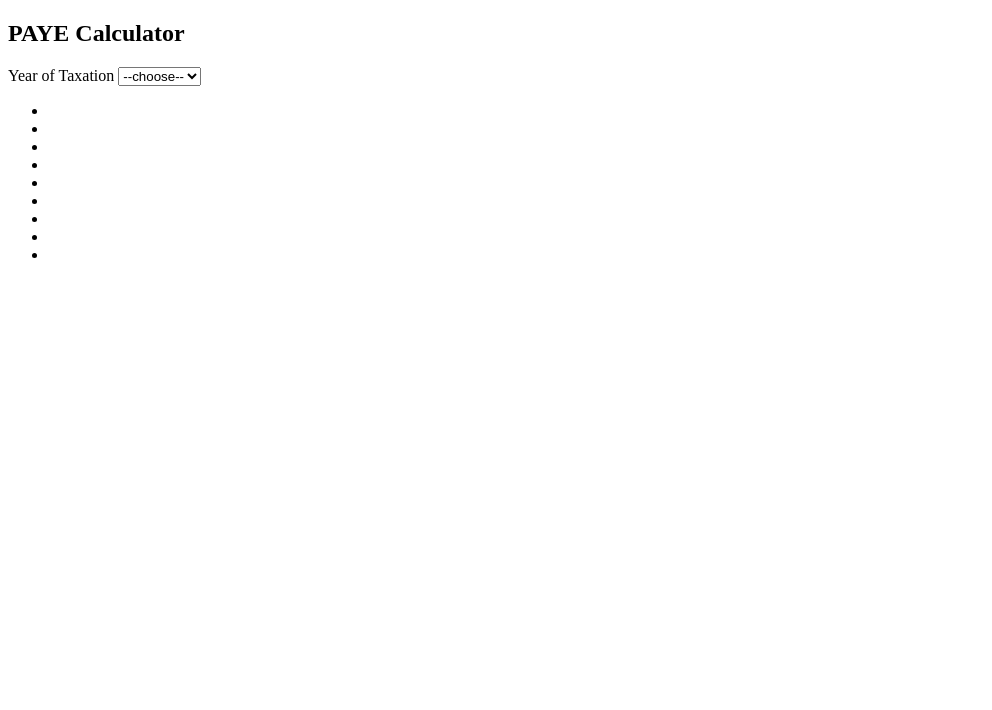
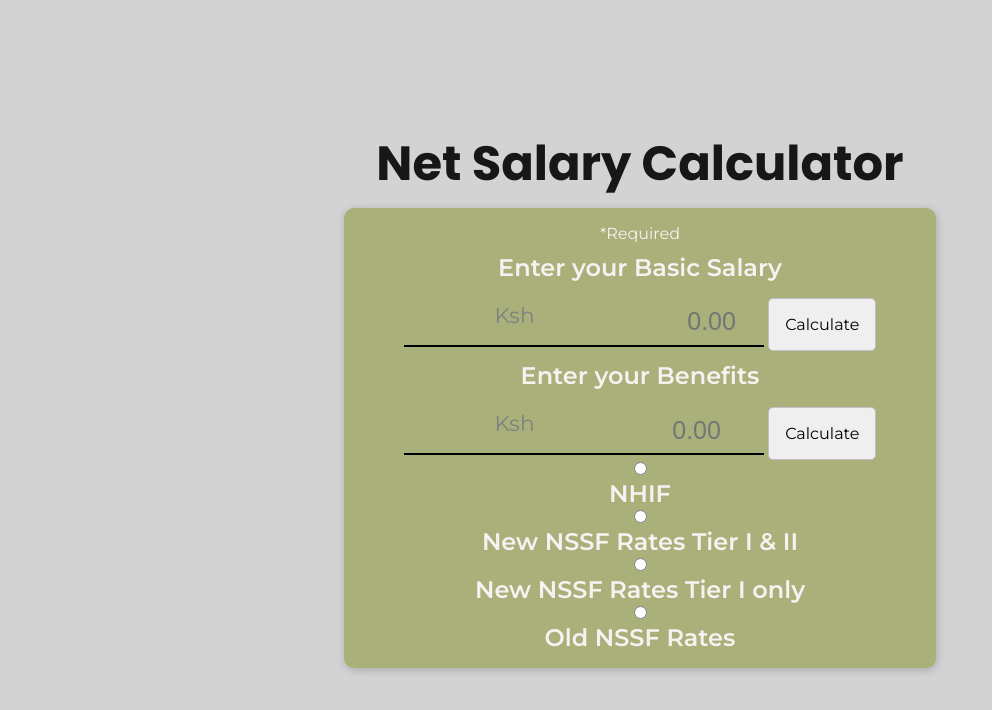
Before and after one commit to wanjikuKim-collab/Week1-Code-Challenge, a plain HTML site: page Net-Salary-Calculator/index.html in a window 1280 px wide. Shown: the whole page, without its empty margins (0-992 px from the left). Drawn offline with Linux system fonts and the light colour scheme.

Commit message:
HTML and CSS codes

```diff
--- a/Net-Salary-Calculator/index.html
+++ b/Net-Salary-Calculator/index.html
@@ -4,41 +4,61 @@
     <meta charset="UTF-8">
     <meta http-equiv="X-UA-Compatible" content="IE=edge">
     <meta name="viewport" content="width=device-width, initial-scale=1.0">
+    <!--Google Font-->
+    <link rel="preconnect" href="https://fonts.googleapis.com">
+    <link rel="preconnect" href="https://fonts.gstatic.com" crossorigin>
+    <link href="https://fonts.googleapis.com/css2?family=Fira+Sans:ital,wght@0,300;0,400;0,500;0,600;0,800;0,900;1,400;1,900&family=Montserrat:wght@400;500;600&family=Oswald&family=Pacifico&family=Poppins:wght@700&family=Ubuntu:wght@500&display=swap" rel="stylesheet">
+    <!--Link to CSS-->
+    <link rel="stylesheet" href="/Net-Salary-Calculator/styles.css">
+    <!--Link to JS-->
+    <script src="./Net-Salary-Calculator/index.js"></script>
     <title> Net Salary Calculator</title>
 </head>
 <body>
-    <form action="/">
-        <h2>PAYE Calculator</h2>
-        <section>
-            <label for="year">Year of Taxation</label>
-            <select name="pick-year" id="year">
-                <option value="select">--choose--</option>
-                <option value="2022">2022</option>
-                <option value="2021">2021</option>
-                <option value="2020">2020</option>
-                <option value="2019">2019</option>
-                <option value="2018">2018</option>
-                <option value="2017">2017</option>
-            </select>
-        </section>
+    <header>
 
+    </header>
+    <main id="container">
+        <h1>Net Salary Calculator</h1>
 
+        <!--Value in the form action loads the main html page-->
+        <form name="formNetSalary" id="netSalary" action="/Net-Salary-Calculator/index.html">
+            <div class="require" aria-hidden="true" dir="auto">*Required</div>
+            <!--Basic Salary-->
+        <div class="salary">
+            <label for="">Enter your Basic Salary</label> <br>
+            <p class="ksh" style="color: grey;"> Ksh </p>
+            <input type="text" name="basicSalary" id="basicSalary" size="12" placeholder="0.00" required>
+            <button type="submit">Calculate</button>
+        </div>
+        <!--Benefits-->
+        <div class="benefits">
+            <label for="">Enter your Benefits</label><br>
+            <p class="ksh" style="color: grey;"> Ksh </p>
+            <input type="number" name="benefits" id="benefits" size="12" placeholder="0.00" required>
+            <button type="submit">Calculate</button>
+        </div>
+        <div>
+            <li>
+                <input type="radio" name="nhif" id="NHIF" value="NHIF" >
+                <label for="NHIF">NHIF</label>
+            </li>
+            <li>
+                <input type="radio" name="new-NSSF-II" id="plusTierII" value="NSSF-I" >
+                <label for="plusTierII">New NSSF Rates Tier I & II</label>
+            </li>
+            <li>
+                <input type="radio" name="new-NSSF-I" id="minusTierII" value="NSSF-II" >
+                <label for="minusTierII">New NSSF Rates Tier I only</label>
+            </li>
+            <li>
+                <input type="radio" name="old-NSSF" id="old-NSSF" value="NSSF-II" >
+                <label for="old-NSSF">Old NSSF Rates</label>
 
-        <ul>
-            <li>
+                </li>
+        </div>
 
-            </li>
-            <li></li>
-            <li></li>
-            <li></li>
-            <li></li>
-            <li></li>
-            <li></li>
-            <li></li>
-            <li></li>
-        </ul>
-    </form>
-
-
+        </form>
+    </main>
 </body>
 </html>
--- a/Net-Salary-Calculator/styles.css
+++ b/Net-Salary-Calculator/styles.css
@@ -0,0 +1,103 @@
+*{
+    margin: 0;
+    border: 0;
+}
+
+body{
+    background-color: rgb(212, 211, 211);
+    color: rgb(247, 241, 241);
+    font-family: 'Montserrat', sans-serif;
+    text-align: center;
+    justify-items: center;
+
+}
+
+#container{
+    display: flex;
+    flex-direction: column;
+    justify-content: center;
+    align-items: center;
+    margin-top: 10%;
+}
+
+form{
+    width: 35rem;
+    margin: 0.5rem auto;
+    background-color: rgb(170, 176, 122);
+    border-radius: 10px;
+    padding: 1rem;
+    box-shadow: 1px 2px 8px rgba(0, 0, 0, 0.2);
+}
+
+
+h1{
+    display: block;
+    font-size: 48px;
+    font-weight: bold;
+    font-family:'Poppins', sans-serif;
+    text-align: center;
+    color: rgb(24, 22, 22);
+}
+/* styling the inputs as well as their labesl*/
+
+label{
+    font-weight: 600;
+    display: inline-block;
+    width: 100%;
+    font-size: 24px;
+
+}
+
+.salary,
+.benefits{
+    position: relative;
+    display: inline-block;
+    margin-top: 10px;
+    width: 100%;
+}
+.ksh{
+    position: absolute;
+    margin: 0;
+    padding: 0;
+    top: 50%;
+    left: 24%;
+    font-size: 135%;
+}
+
+#basicSalary,
+#benefits
+{
+    background-color: rgb(170, 176, 122);
+    padding-right: 5%;
+    height: 44px;
+    min-height:31px;
+    text-align: right;
+    border: none;
+    border-bottom: 2px solid rgb(0, 0, 0);
+    border-radius: 0;
+    width: 59%;
+    font-size: 25px;
+    outline: none;
+    margin-top: 3%;
+}
+
+button{
+    font-size:50px;
+    font-weight: 600;
+    font: inherit;
+    border-radius: 5px;
+    border: 1px solid rgb(199, 188, 201);
+    padding: 1rem;
+    cursor: pointer;
+}
+
+button:hover{
+    background-color: rgb(56, 47, 56);
+    color: antiquewhite;
+}
+
+
+
+li{
+    list-style: none;
+}
--- a/Student Grade generator/css/styles.css
+++ b/Student Grade generator/css/styles.css
@@ -7,6 +7,10 @@ body{
     align-items: center;
     justify-content: center;
     background-color: rgb(246, 239, 252);;
+}
+
+form .require{
+    color:red;
 }
 
 .container{
@@ -104,6 +108,7 @@ button{
     border: 2px solid rgb(224, 224, 224);
     font-size: 18px;
     font-weight: 600;
+    font: inherit;
 }
 button:hover{
     color: rgb(2, 39, 39);
```
Also changed, not shown: 1 other file.
